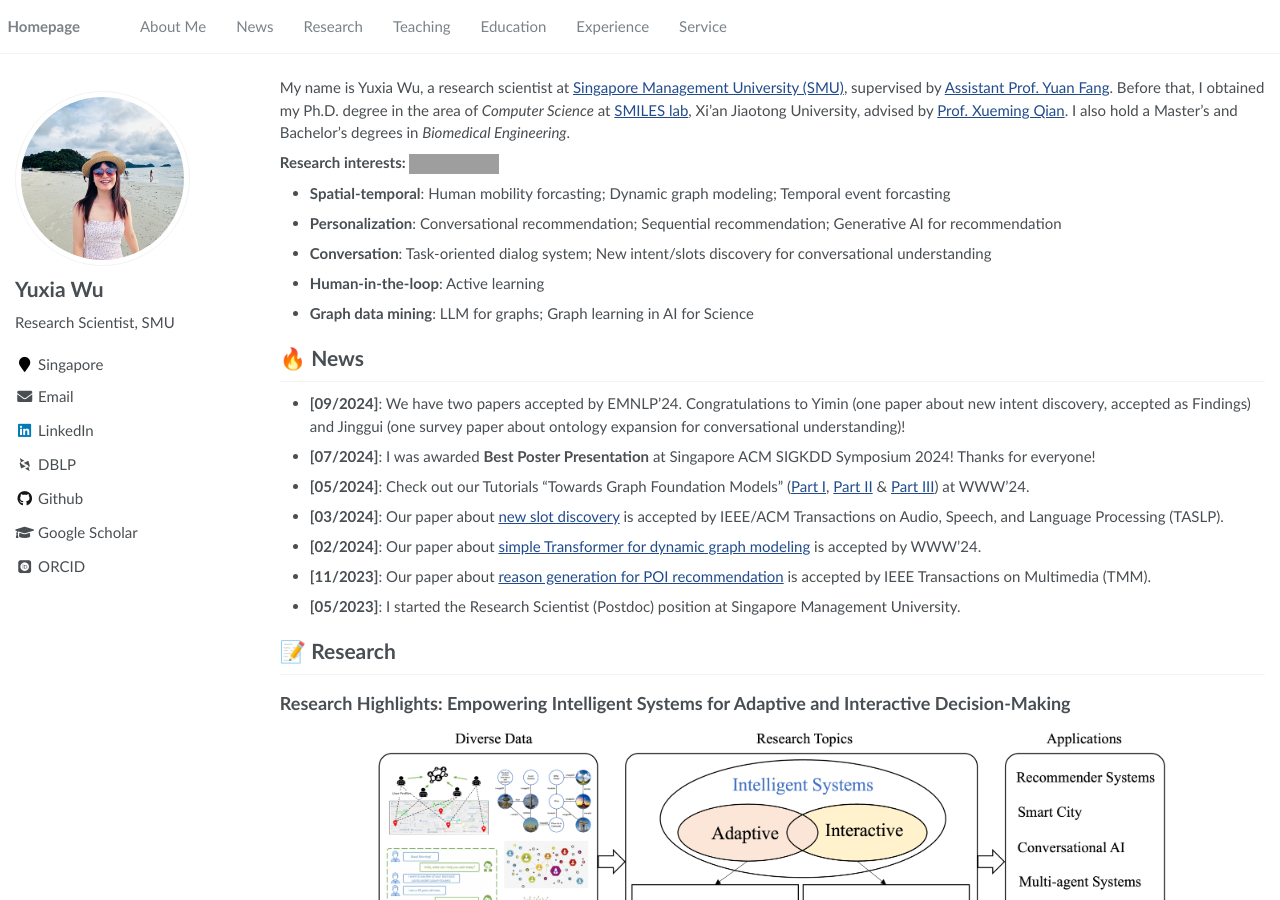
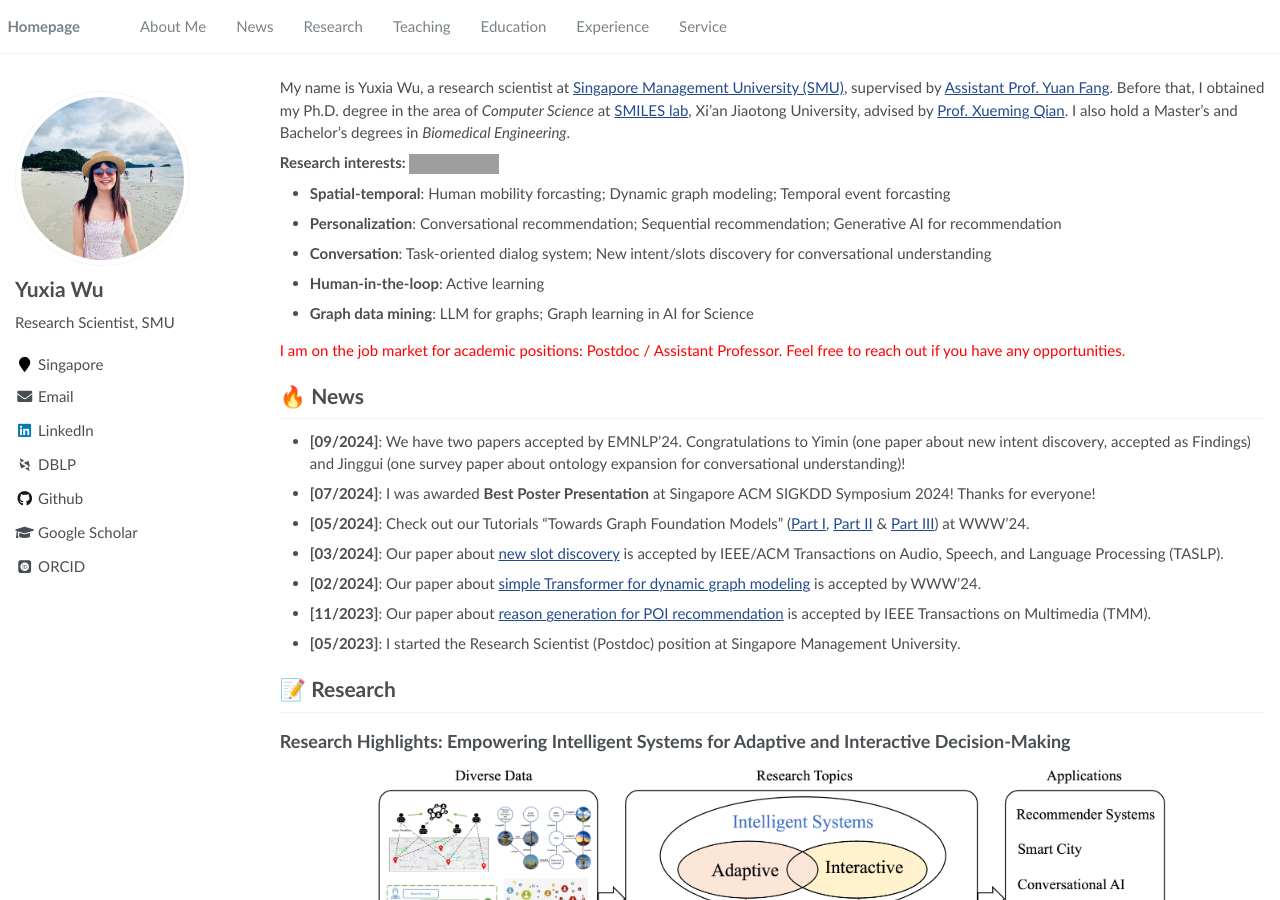
Before and after one commit to YuxiaWu/YuxiaWu.github.io, a Jekyll site: the page built from _pages/about.md, in a window 1280 px wide and 900 px high. Built offline with Jekyll 4.4.1, drawn with Linux system fonts in a browser that asks for light colours; some web fonts are replaced; grey boxes are pictures that could not be loaded.

Commit message:
Update about.md

```diff
--- a/_pages/about.md
+++ b/_pages/about.md
@@ -26,6 +26,8 @@ My name is Yuxia Wu, a research scientist at [Singapore Management University (S
 - **Conversation**: Task-oriented dialog system; New intent/slots discovery for conversational understanding
 - **Human-in-the-loop**: Active learning
 - **Graph data mining**: LLM for graphs; Graph learning in AI for Science
+
+<span style="color:red">I am on the job market for academic positions: Postdoc / Assistant Professor. Feel free to reach out if you have any opportunities.</span>
 
 # 🔥 News
 
```
